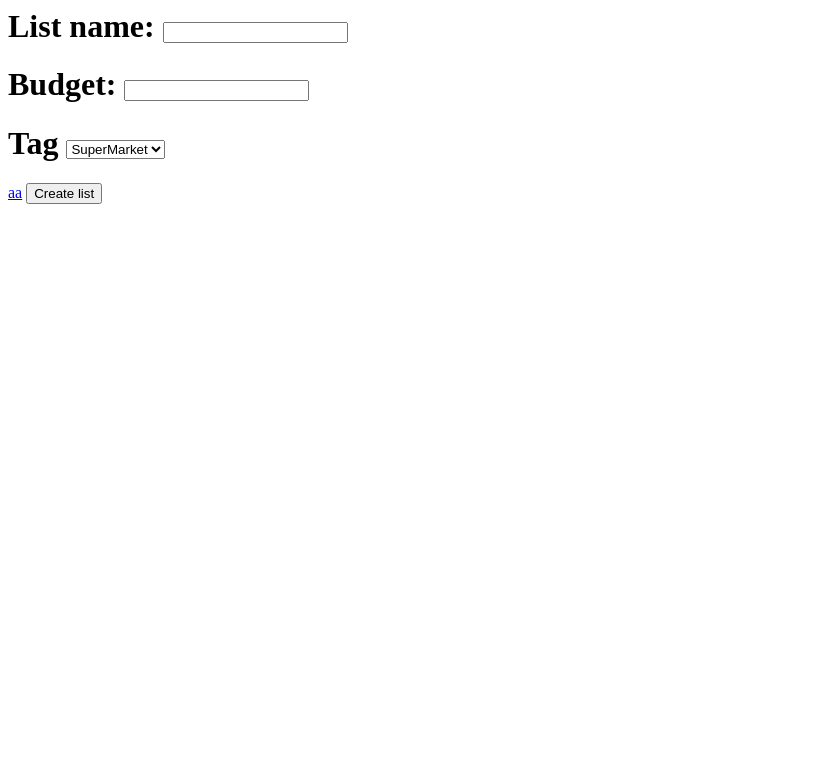
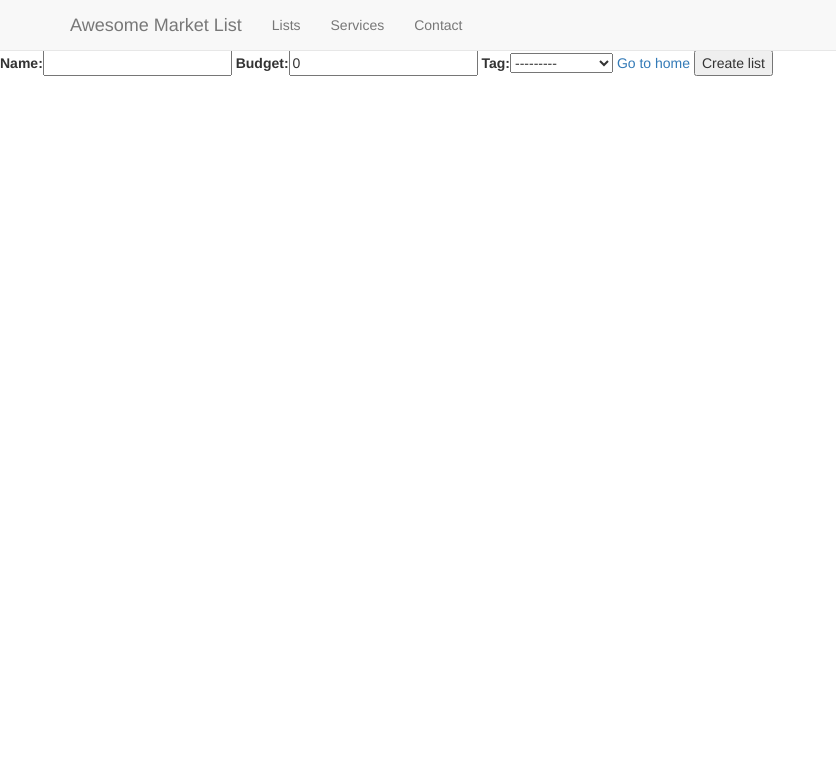
Before and after one commit to rtorres90/super_market_list, a Django app: a page that uses awesomemarketlist/lists/templates/lists/new_list.html in a window 1280 px wide. Shown: the top 783 px of the page, without its empty margins (0-836 px from the left). Run offline with Django 3.2, Linux system fonts and the light colour scheme; data comes from the database, SQL or seed files in the repository; both versions use the stored data as it was after the commit; some libraries are stand-ins or nearby versions.

Commit message:
forms, templates, and static fields

```diff
--- /dev/null
+++ b/awesomemarketlist/lists/forms.py
@@ -0,0 +1,7 @@
+from django import forms
+from .models import List, Tag
+
+class ListForm(forms.ModelForm):
+    class Meta:
+        model = List
+        fields = ['name', 'budget', 'tag']
--- a/awesomemarketlist/lists/models.py
+++ b/awesomemarketlist/lists/models.py
@@ -5,6 +5,9 @@ from django.db import models
 class Tag(models.Model):
     name = models.CharField(max_length=20)
     color = models.CharField(max_length=10)
+
+    def __str__(self):
+        return self.name
 
 class List(models.Model):
     name = models.CharField(max_length=20)
--- /dev/null
+++ b/awesomemarketlist/lists/static/css/main.css
@@ -0,0 +1 @@
+body { padding-top: 50px; }
--- /dev/null
+++ b/awesomemarketlist/lists/templates/base.html
@@ -0,0 +1,71 @@
+{% load staticfiles %}
+
+<!DOCTYPE html>
+<html lang="en">
+
+<head>
+
+    <meta charset="utf-8">
+    <meta http-equiv="X-UA-Compatible" content="IE=edge">
+    <meta name="viewport" content="width=device-width, initial-scale=1">
+    <meta name="description" content="">
+    <meta name="author" content="">
+
+    <title>Awesome Market List</title>
+
+    <!-- Bootstrap Core CSS -->
+    <link href="https://maxcdn.bootstrapcdn.com/bootstrap/3.3.7/css/bootstrap.min.css" rel="stylesheet" integrity="sha384-BVYiiSIFeK1dGmJRAkycuHAHRg32OmUcww7on3RYdg4Va+PmSTsz/K68vbdEjh4u" crossorigin="anonymous">
+    <link rel="stylesheet" href="{% static 'css/main.css' %}" type="text/css" />
+</head>
+
+<!-- The #page-top ID is part of the scrolling feature - the data-spy and data-target are part of the built-in Bootstrap scrollspy function -->
+
+<body id="page-top" data-spy="scroll" data-target=".navbar-fixed-top">
+
+    <!-- Navigation -->
+    <nav class="navbar navbar-default navbar-fixed-top" role="navigation">
+        <div class="container">
+            <div class="navbar-header page-scroll">
+                <button type="button" class="navbar-toggle" data-toggle="collapse" data-target=".navbar-ex1-collapse">
+                    <span class="sr-only">Toggle navigation</span>
+                    <span class="icon-bar"></span>
+                    <span class="icon-bar"></span>
+                    <span class="icon-bar"></span>
+                </button>
+                <a class="navbar-brand page-scroll" href="#page-top">Awesome Market List</a>
+            </div>
+
+            <!-- Collect the nav links, forms, and other content for toggling -->
+            <div class="collapse navbar-collapse navbar-ex1-collapse">
+                <ul class="nav navbar-nav">
+                    <!-- Hidden li included to remove active class from about link when scrolled up past about section -->
+                    <li class="hidden">
+                        <a class="page-scroll" href="#page-top"></a>
+                    </li>
+                    <li>
+                        <a class="page-scroll" href="{% url 'lists:index' %}">Lists</a>
+                    </li>
+                    <li>
+                        <a class="page-scroll" href="#services">Services</a>
+                    </li>
+                    <li>
+                        <a class="page-scroll" href="#contact">Contact</a>
+                    </li>
+                </ul>
+            </div>
+            <!-- /.navbar-collapse -->
+        </div>
+        <!-- /.container -->
+    </nav>
+    <main>
+        {% block content %}
+        {% endblock %}
+    </main>
+    <!-- jQuery -->
+    <script src="https://code.jquery.com/jquery-3.2.1.min.js" integrity="sha256-hwg4gsxgFZhOsEEamdOYGBf13FyQuiTwlAQgxVSNgt4=" crossorigin="anonymous"></script>
+
+    <!-- Bootstrap Core JavaScript -->
+    <script src="https://maxcdn.bootstrapcdn.com/bootstrap/3.3.7/js/bootstrap.min.js" integrity="sha384-Tc5IQib027qvyjSMfHjOMaLkfuWVxZxUPnCJA7l2mCWNIpG9mGCD8wGNIcPD7Txa" crossorigin="anonymous"></script>
+</body>
+
+</html>
--- a/awesomemarketlist/lists/templates/lists/detail.html
+++ b/awesomemarketlist/lists/templates/lists/detail.html
@@ -1,3 +1,6 @@
+{% extends 'base.html' %}
+
+{% block content %}
 {% if error_message %}
 <p>
     <strong>{{ error_message }}</strong>
@@ -10,3 +13,4 @@
     <a href="{% url 'lists:index' %}">aa</a>
     <input type="submit" value="Save changes"/>
 </form>
+{% endblock %}
--- a/awesomemarketlist/lists/templates/lists/index.html
+++ b/awesomemarketlist/lists/templates/lists/index.html
@@ -1,3 +1,6 @@
+{% extends 'base.html' %}
+
+{% block content %}
 <h1>Lists</h1>
 {% for list in object_list%}
     <a href="{% url 'lists:detail' list.id %}">
@@ -12,3 +15,4 @@
 
 {% endfor %}
 <a href="{% url 'lists:new_list' %}">Create new list</a>
+{% endblock %}
--- a/awesomemarketlist/lists/templates/lists/new_list.html
+++ b/awesomemarketlist/lists/templates/lists/new_list.html
@@ -1,3 +1,6 @@
+{% extends 'base.html' %}
+
+{% block content %}
 {% if error_message %}
 <p>
     <strong>{{ error_message }}</strong>
@@ -5,15 +8,8 @@
 {% endif %}
 <form action="{% url 'lists:create_list'%}" method='POST'>
     {% csrf_token %}
-    <h1>List name: <input type="text" name="name" value=""/></h1>
-    <h1>Budget: <input type="number" name="budget" value=""/></h1>
-    <h1>Tag
-        <select name="tag_id" id="tag_id">
-            {% for tag in tags %}
-                <option value='{{tag.pk}}'>{{tag.name}}</option>
-            {% endfor %}
-        </select>
-    </h1>
-    <a href="{% url 'lists:index' %}">aa</a>
+    {{ form }}
+    <a href="{% url 'lists:index' %}">Go to home</a>
     <input type="submit" value="Create list"/>
 </form>
+{% endblock %}
--- a/awesomemarketlist/lists/views.py
+++ b/awesomemarketlist/lists/views.py
@@ -5,6 +5,7 @@ from django.views import generic
 # Create your views here.
 
 from .models import List, Tag
+from .forms import ListForm
 
 class IndexView(generic.ListView):
     template_name = 'lists/index.html'
@@ -29,12 +30,12 @@ def update(request, list_id):
     })
 
 def new_list(request):
-    tags = Tag.objects.all()
-    return render(request, 'lists/new_list.html', {'tags': tags})
+    form = ListForm
+    return render(request, 'lists/new_list.html', {'form': form})
 
 def create_list(request):
-    tag = Tag.objects.get(pk=request.POST['tag_id'])
-    new_list = List(name=request.POST['name'], budget=request.POST['budget'], tag=tag)
-    new_list.save()
+    form = ListForm(request.POST)
+    if form.is_valid():
+        form.save(commit=True)
 
     return HttpResponseRedirect(reverse('lists:index'))
```
Also changed, not shown: awesomemarketlist/db.sqlite3.
